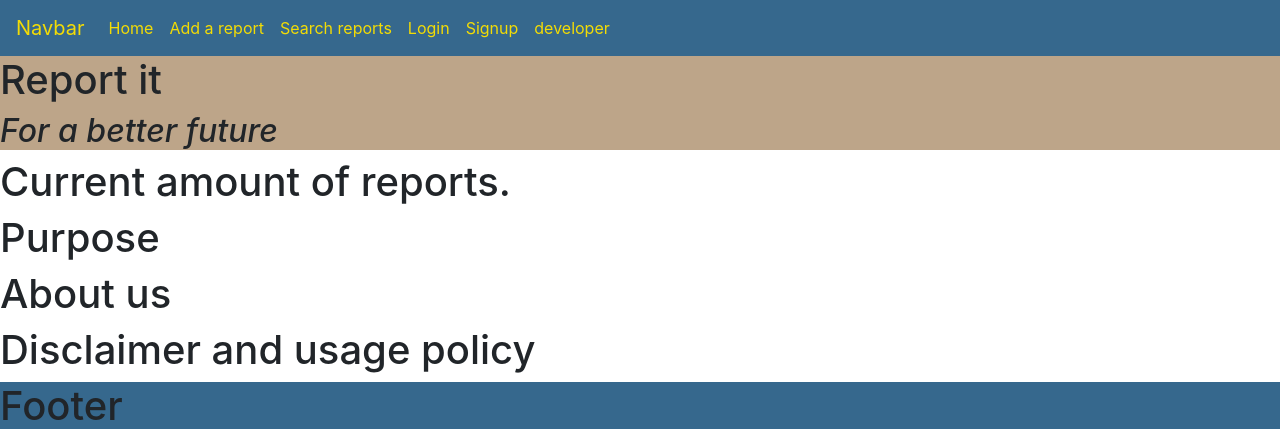
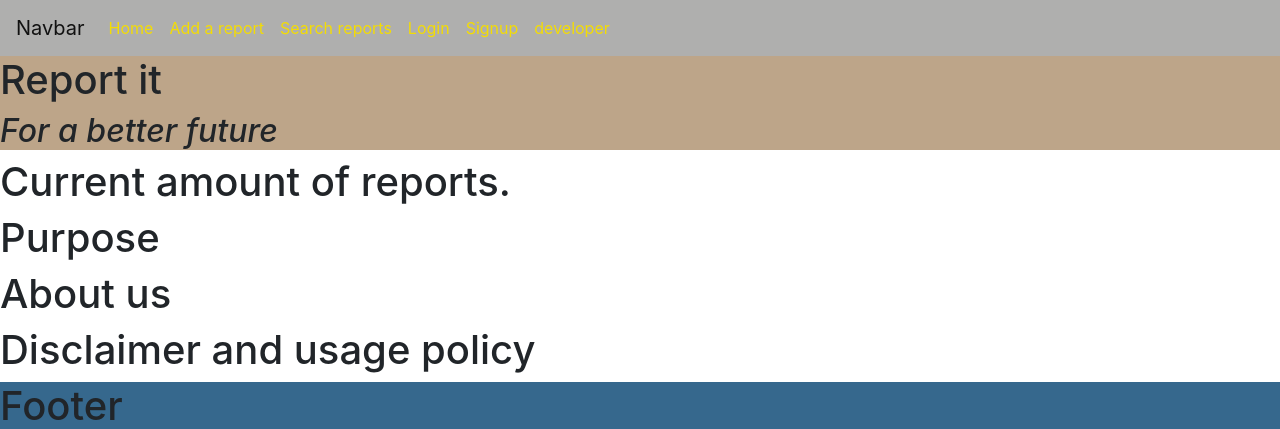
Before and after one commit to cgpalmer/ms3-project-2, a Flask app: page / in a window 1280 px wide. Shown: the top 429 px of the page. Run offline with Flask 2, Linux system fonts and the light colour scheme; data that the repository does not hold is empty; some libraries are stand-ins or nearby versions.

Commit message:
Renaming the nav classes so they match the materialize classes.

```diff
--- a/static/css/style.css
+++ b/static/css/style.css
@@ -1,11 +1,11 @@
 
 
 
-.navbar{
+.nav-wrapper{
     background-color: #36688d;
 }
 
-.navbar-light .navbar-brand{
+nav ul a, nav .brand-logo{
     color: #f3dc05;
 }
 
```
